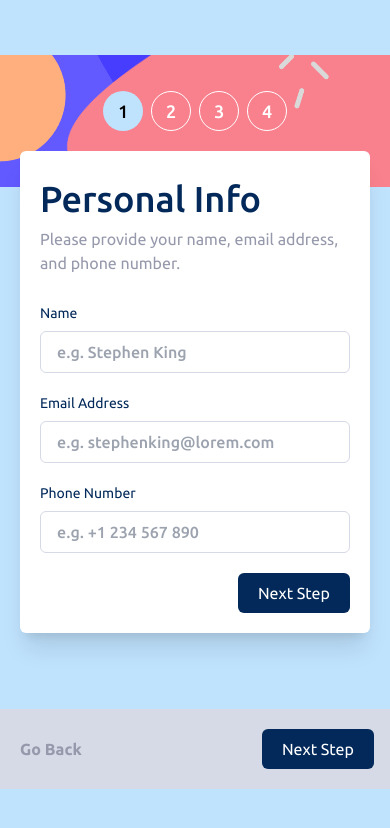
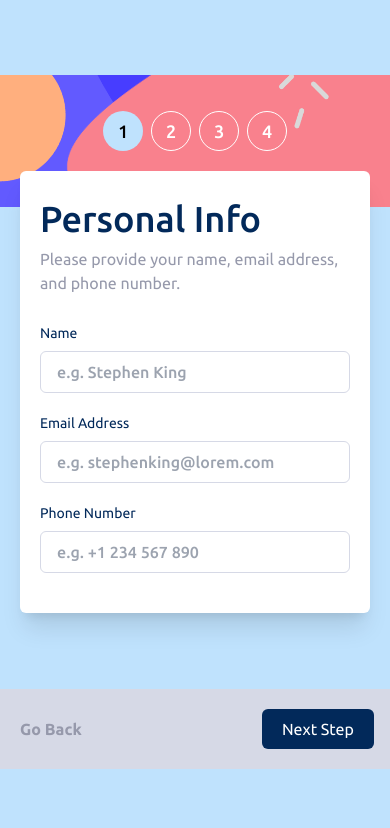
Before and after one commit to JoelDev7/multi-step-form, a React (Vite) app: page / in a window 390 px wide. Shown: the top 828 px of the page. Built offline with nearby package versions, Linux system fonts and the light colour scheme.

Commit message:
Style added to show the button only on large screens

```diff
--- a/src/components/forms/PersonalInfo/PersonalInfoForm.js
+++ b/src/components/forms/PersonalInfo/PersonalInfoForm.js
@@ -66,7 +66,7 @@ export default function PersonalInfoForm() {
           })}
         </div>
       </div>
-      <div className="flex justify-end self-end">
+      <div className="justify-end self-end hidden md:block">
         <SolidButton text={"Next Step"} />
       </div>
     </form>
```
